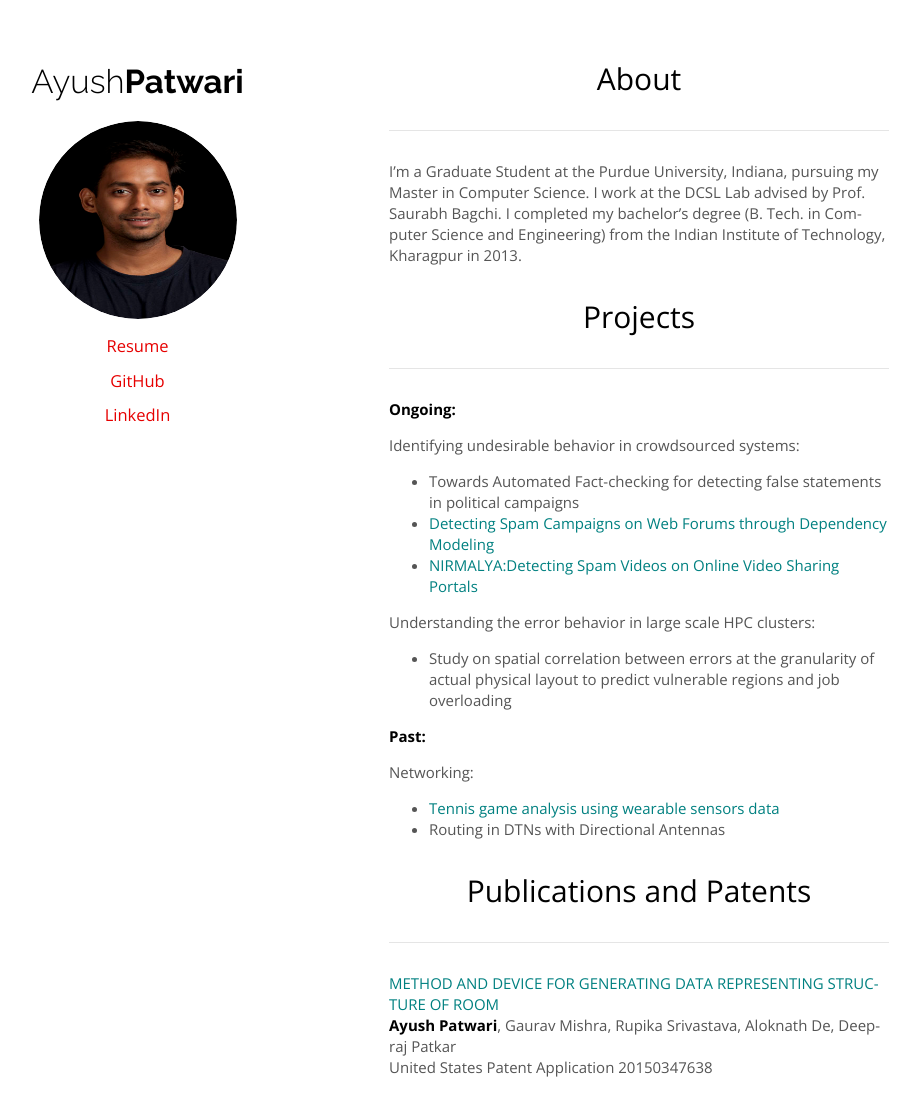
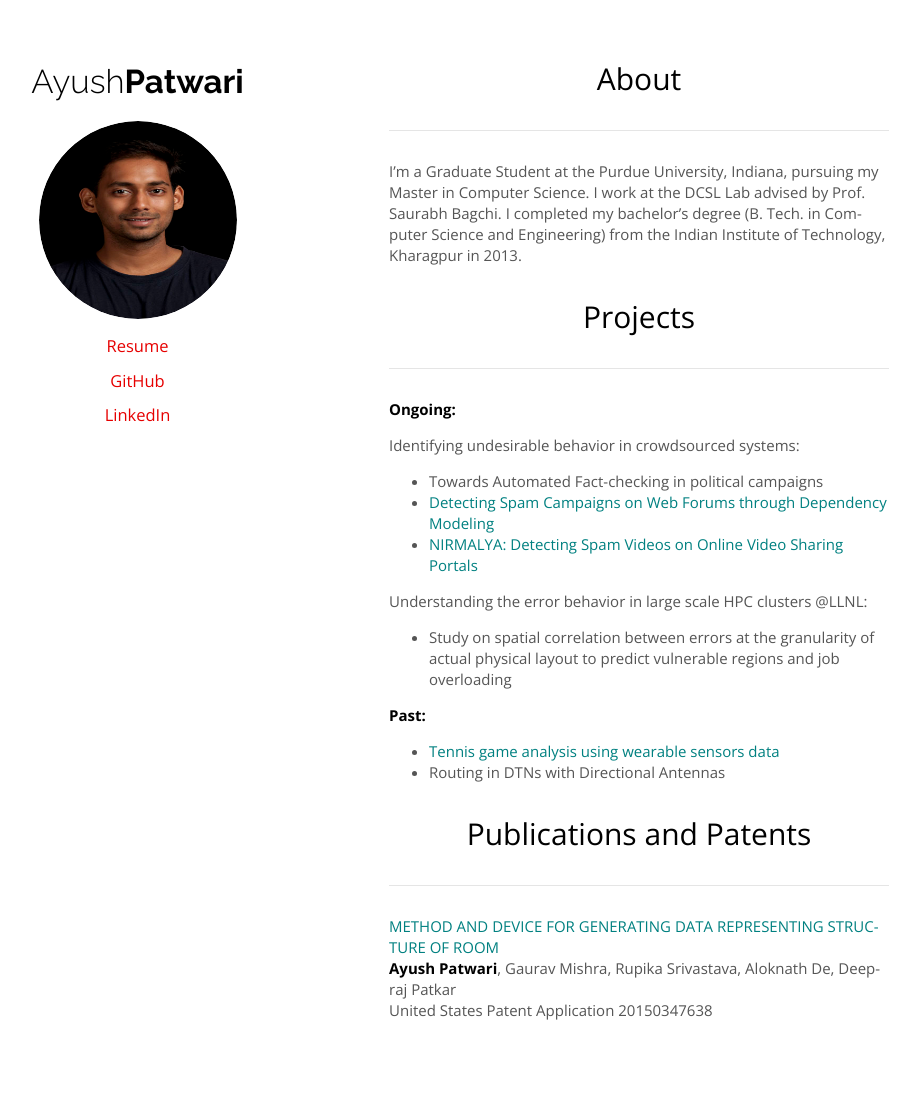
Before and after one commit to patwaria/patwaria.github.io, a Jekyll site: the page built from index.md, in a window 1280 px wide and 1143 px high. Shown: the top 1116 px of the window, without its empty margins (201-1121 px from the left). Built offline with Jekyll 4.4.1, drawn with Linux system fonts in a browser that asks for light colours; nearby versions of some CDN libraries; Markdown is read by kramdown in place of the engine named in the settings.

Commit message:
remove links

```diff
--- a/index.md
+++ b/index.md
@@ -15,17 +15,15 @@ of Technology, Kharagpur in 2013.
 
 Identifying undesirable behavior in crowdsourced systems:
 
-* Towards Automated Fact-checking for detecting false statements in political campaigns
-* [Detecting Spam Campaigns on Web Forums through Dependency Modeling](http://cs.berkeley.edu/~anuragk/papers/succinct.pdf)
-* [NIRMALYA:Detecting Spam Videos on Online Video Sharing Portals](http://cs.berkeley.edu/~anuragk/papers/blowfish.pdf)
+* Towards Automated Fact-checking in political campaigns
+* [Detecting Spam Campaigns on Web Forums through Dependency Modeling]()
+* [NIRMALYA: Detecting Spam Videos on Online Video Sharing Portals]()
 
-Understanding the error behavior in large scale HPC clusters:
+Understanding the error behavior in large scale HPC clusters @LLNL:
 
 * Study on spatial correlation between errors at the granularity of actual physical layout to predict vulnerable regions and job overloading
 
 **Past:**
-
-Networking:
 
 * [Tennis game analysis using wearable sensors data]()
 * Routing in DTNs with Directional Antennas
```
